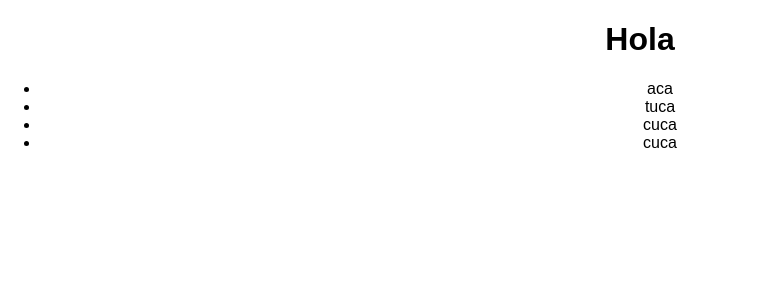
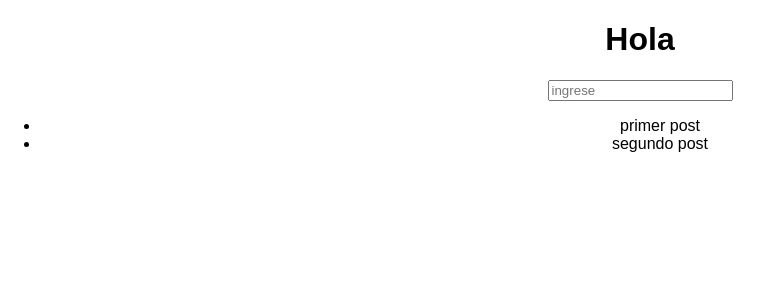
Before and after one commit to TheCraftsmen/reddit, a React app: page / in a window 1280 px wide. Shown: the top 300 px of the page, without its empty margins (0-772 px from the left). Built offline with nearby package versions, Linux system fonts and the light colour scheme.

Commit message:
ya entendi los estados

```diff
--- a/src/App.js
+++ b/src/App.js
@@ -1,16 +1,16 @@
 import React, { Component } from 'react';
-import data from './data';
 import PostList from './PostList'
+import PostForm from './PostForm'
 import './App.css';
 
-console.log(data)
 
 class App extends Component {
   render() {
     return (
       <div className="App">
       <h1>Hola</h1>
-      <PostList posts={ data }/>
+      <PostForm />
+      <PostList />
       </div>
     );
   }
--- a/src/Post.js
+++ b/src/Post.js
@@ -3,12 +3,9 @@ import { connect } from 'react-redux';
 
 
 const Post = ({ id, title }) => {
-	console.log(id);
-	console.log(title);
-	console.log("entra");
 	return(
 
-		<li> cuca </li>
+		<li> { title } </li>
 		)
 }
 
--- a/src/PostForm.js
+++ b/src/PostForm.js
@@ -2,10 +2,11 @@ import React from 'react';
 import { connect } from 'react-redux';
 
 
-const PostForm = () => {
-
+const PostForm = ( { data }) => {
+	console.log("en el form")
+	console.log(data);
 	return(
-		<input type="text" name="create_post" placeholder="ingrese" >
+		<input type="text" name="create_post" placeholder="ingrese" />
 		)
 }
 
--- a/src/PostList.js
+++ b/src/PostList.js
@@ -1,17 +1,14 @@
 import React from 'react';
-import data from './data';
 import Post from './Post';
 
 import { connect } from 'react-redux';
 
-const PostList = () => {
+const PostList = (data) => {
   console.log(data);
   return (
        <ul >
-         <li>aca</li>
-         <li>tuca</li>
          {
-         	data.map( d => ( <Post  key={ d.id } {...d} /> )  )
+         	data.posts.map( d => ( <Post  key={ d.id } {...d} /> )  )
          }
        </ul>
   );
--- a/src/reducers.js
+++ b/src/reducers.js
@@ -1,4 +1,5 @@
 import { combineReducers } from 'redux';
+import data from './data';
 
 const initialStateEditor = {
   title: '',
@@ -13,7 +14,7 @@ const editor = (state = initialStateEditor, action) => {
   }
 };
 
-const posts = (state = [], action) => {
+const posts = (state = data, action) => {
   switch(action.type) {
   	default:
       return state;
```
